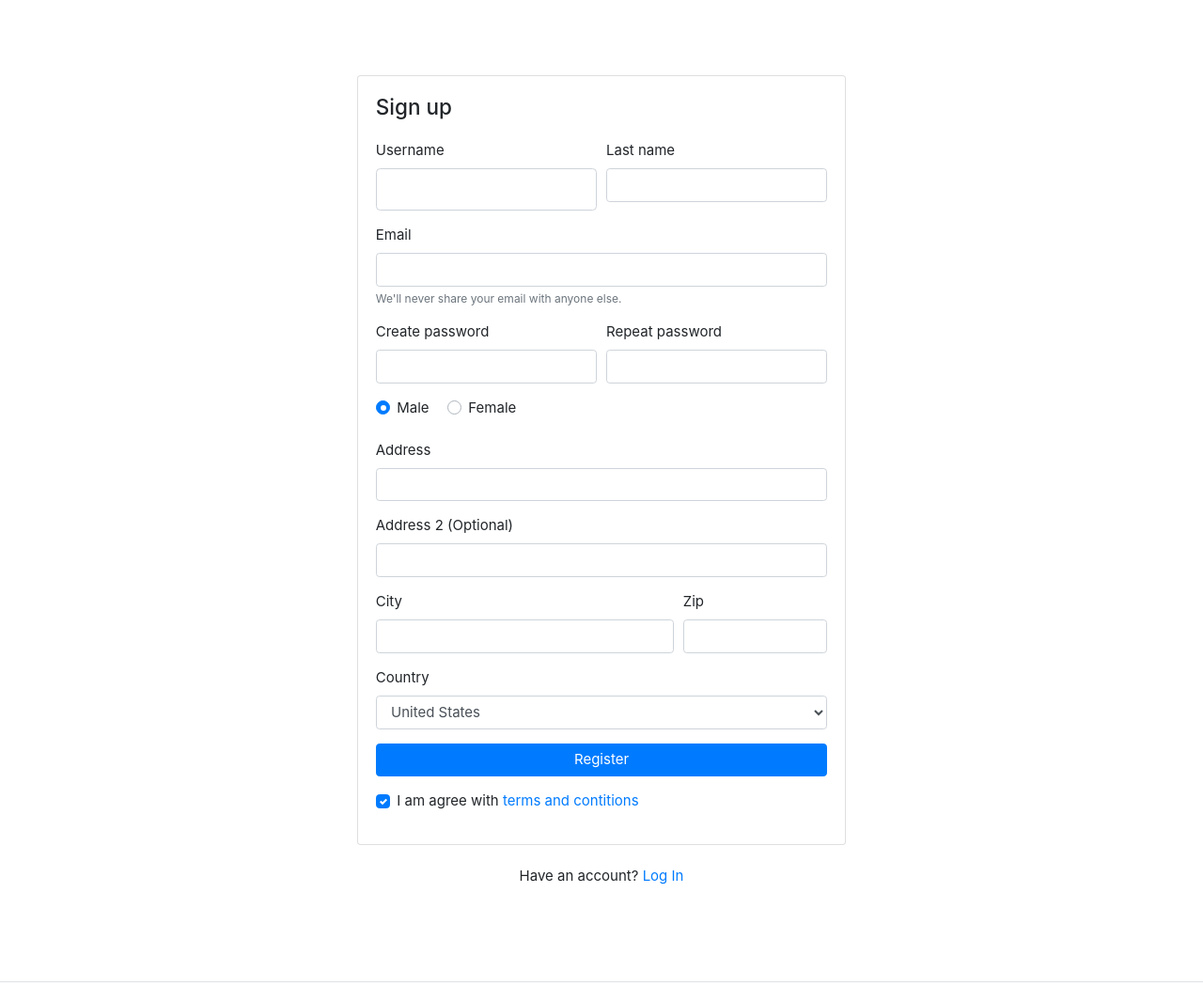
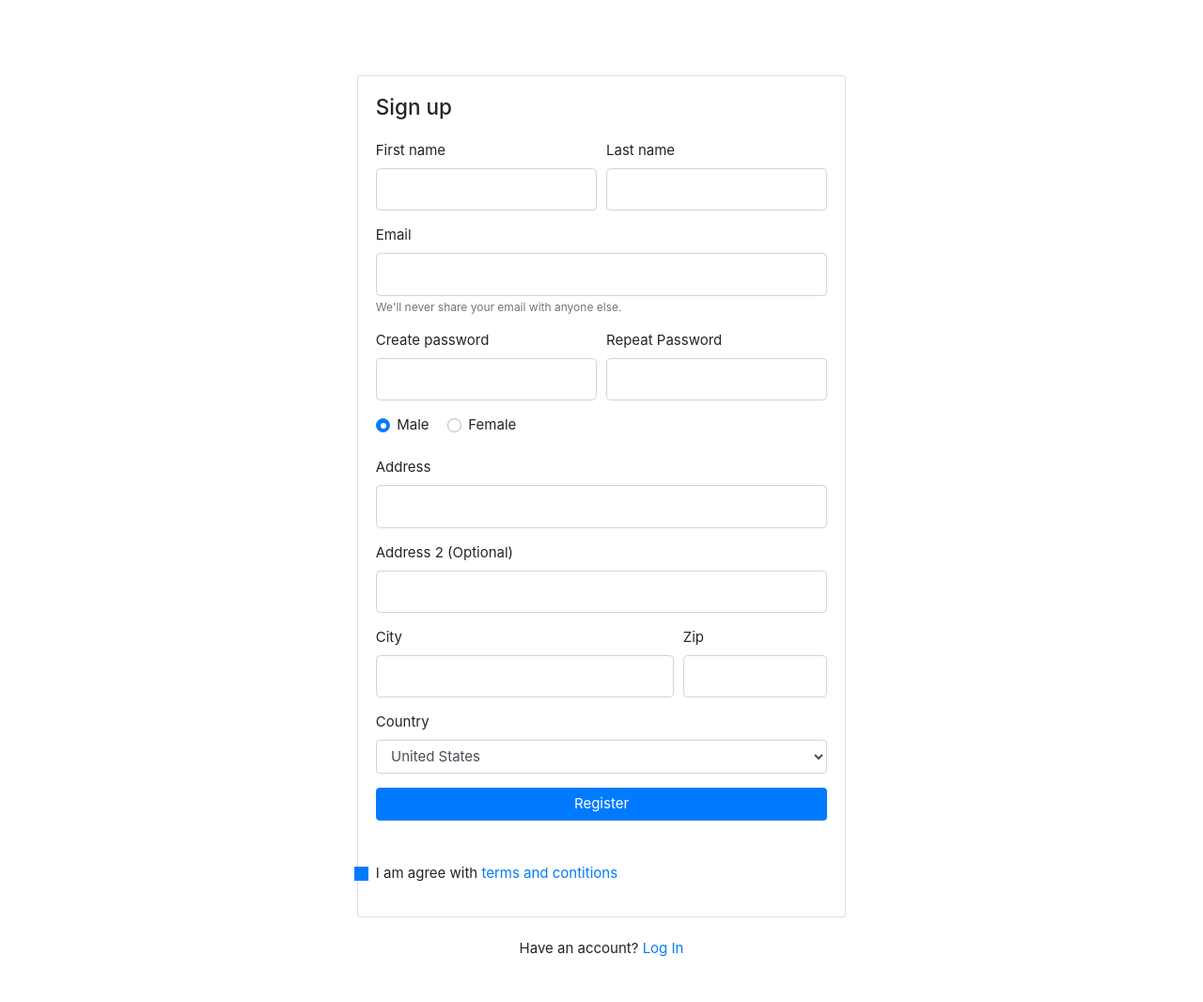
Before and after one commit to ihnesto/python-ecommerce, a Flask app: page /register in a window 1280 px wide. Shown: the part 79-1145 px from the top of the page at 94% size. Run offline with Flask 2, Linux system fonts and the light colour scheme; some libraries are stand-ins or nearby versions; some web fonts are replaced.

Commit message:
register page bug fixed

```diff
--- a/main.py
+++ b/main.py
@@ -1,6 +1,6 @@
 from flask import Flask, render_template, request, redirect, flash, url_for, session
 from flask_wtf import FlaskForm
-from wtforms import StringField, PasswordField, SubmitField, BooleanField, ValidationError, FileField
+from wtforms import StringField, PasswordField, SubmitField, BooleanField, ValidationError, FileField, RadioField, SelectField
 from flask_wtf.file import FileRequired, FileAllowed
 from wtforms.validators import DataRequired, Length, Email, EqualTo
 from flask_sqlalchemy import SQLAlchemy
@@ -49,12 +49,20 @@
     return User.query.get(int(user_id))
 
 class RegistrationForm(FlaskForm):
-    username = StringField('Username', validators=[DataRequired(), Length(min=6)])
+    firstName = StringField('First name', validators=[ DataRequired() ])
+    lastName = StringField('Last name', validators=[ DataRequired() ])
     email = StringField('Email', validators=[DataRequired(), Email()])
-    password = PasswordField('Password', validators=[DataRequired()])
-    confirmPassword = PasswordField('Confirm Password', validators=[DataRequired(), EqualTo('password')])
-    user_img = FileField('User Image File', validators=[ FileRequired(), FileAllowed(['jpg', 'png'])])
-    submit = SubmitField('Sign Up')
+    password = PasswordField('Create password', validators=[DataRequired()])
+    confirmPassword = PasswordField('Repeat Password', validators=[DataRequired(), EqualTo('password')])
+    genderMale = RadioField('gender', validators=[DataRequired()])
+    genderFemale = RadioField('gender', validators=[DataRequired()])
+    address = StringField('Address', validators=[ DataRequired() ])
+    address2 = StringField('Address 2 (Optional)', validators=[ DataRequired() ])
+    city = StringField('City', validators=[ DataRequired() ])
+    zipCode = StringField('Zip', validators=[ DataRequired() ])
+    country = SelectField('Country', choices=[('cpp', 'C++'), ('py', 'Python'), ('text', 'Plain Text')])
+    submitButton = SubmitField('Register')
+    agreeTerms = BooleanField('', )
 
     def validate_username(self, username):
         user = User.query.filter_by(username=username.data).first()
--- a/templates/register.html
+++ b/templates/register.html
@@ -101,37 +101,77 @@
 		<form>
 				<div class="form-row">
 					<div class="col form-group">
-						{{ form.username.label(class="form-control-label") }}
+						{{ form.firstName.label(class="form-control-label") }}
 
-						{% if form.username.errors %}
-							{{ form.username(class="form-control form-control-lg is-invalid") }}
+						{% if form.firstName.errors %}
+							{{ form.firstName(class="form-control form-control-lg is-invalid") }}
 							<div class="invalid-feedback">
-								{% for error in form.username.errors %}
+								{% for error in form.firstName.errors %}
 									<span>{{ error }}</span>
 								{% endfor %}
 							</div>
 						{% else %}
-							{{ form.username(class="form-control form-control-lg") }}
+							{{ form.firstName(class="form-control form-control-lg") }}
 						{% endif %}
 					</div> <!-- form-group end.// -->
 					<div class="col form-group">
-						<label>Last name</label>
-					  	<input type="text" class="form-control" placeholder="">
+						{{ form.lastName.label(class="form-control-label") }}
+
+						{% if form.lastName.errors %}
+							{{ form.lastName(class="form-control form-control-lg is-invalid") }}
+							<div class="invalid-feedback">
+								{% for error in form.lastName.errors %}
+									<span>{{ error }}</span>
+								{% endfor %}
+							</div>
+						{% else %}
+							{{ form.lastName(class="form-control form-control-lg") }}
+						{% endif %}
 					</div> <!-- form-group end.// -->
 				</div> <!-- form-row end.// -->
 				<div class="form-group">
-					<label>Email</label>
-					<input type="email" class="form-control" placeholder="">
+						{{ form.email.label(class="form-control-label") }}
+
+						{% if form.email.errors %}
+							{{ form.email(class="form-control form-control-lg is-invalid") }}
+							<div class="invalid-feedback">
+								{% for error in form.email.errors %}
+									<span>{{ error }}</span>
+								{% endfor %}
+							</div>
+						{% else %}
+							{{ form.email(class="form-control form-control-lg") }}
+						{% endif %}
 					<small class="form-text text-muted">We'll never share your email with anyone else.</small>
 				</div> <!-- form-group end.// -->
 				<div class="form-row">
 					<div class="form-group col-md-6">
-						<label>Create password</label>
-					    <input class="form-control" type="password">
+						{{ form.password.label(class="form-control-label") }}
+
+						{% if form.password.errors %}
+							{{ form.password(class="form-control form-control-lg is-invalid") }}
+							<div class="invalid-feedback">
+								{% for error in form.password.errors %}
+									<span>{{ error }}</span>
+								{% endfor %}
+							</div>
+						{% else %}
+							{{ form.password(class="form-control form-control-lg") }}
+						{% endif %}
 					</div> <!-- form-group end.// -->
 					<div class="form-group col-md-6">
-						<label>Repeat password</label>
-					    <input class="form-control" type="password">
+						{{ form.confirmPassword.label(class="form-control-label") }}
+
+						{% if form.confirmPassword.errors %}
+							{{ form.confirmPassword(class="form-control form-control-lg is-invalid") }}
+							<div class="invalid-feedback">
+								{% for error in form.confirmPassword.errors %}
+									<span>{{ error }}</span>
+								{% endfor %}
+							</div>
+						{% else %}
+							{{ form.confirmPassword(class="form-control form-control-lg") }}
+						{% endif %}
 					</div> <!-- form-group end.// -->
 				</div>
 				<div class="form-group">
@@ -145,22 +185,65 @@
 					</label>
 				</div> <!-- form-group end.// -->
 				<div class="form-group">
-					<label>Address</label>
-					<input type="text" class="form-control" placeholder="">
-				</div> <!-- form-group end.// -->
+						{{ form.address.label(class="form-control-label") }}
+
+						{% if form.address.errors %}
+							{{ form.address(class="form-control form-control-lg is-invalid") }}
+							<div class="invalid-feedback">
+								{% for error in form.address.errors %}
+									<span>{{ error }}</span>
+								{% endfor %}
+							</div>
+						{% else %}
+							{{ form.address(class="form-control form-control-lg") }}
+						{% endif %}
+					</div> <!-- form-group end.// -->
 				<div class="form-group">
-					<label>Address 2 (Optional)</label>
-					<input type="text" class="form-control" placeholder="">
+						{{ form.address2.label(class="form-control-label") }}
+
+						{% if form.address2.errors %}
+							{{ form.address2(class="form-control form-control-lg is-invalid") }}
+							<div class="invalid-feedback">
+								{% for error in form.address2.errors %}
+									<span>{{ error }}</span>
+								{% endfor %}
+							</div>
+						{% else %}
+							{{ form.address2(class="form-control form-control-lg") }}
+						{% endif %}
 				</div> <!-- form-group end.// -->
 				<div class="form-row">
 					<div class="form-group col-md-8">
-					  <label>City</label>
-					  <input type="text" class="form-control">
+
+						{{ form.city.label(class="form-control-label") }}
+
+						{% if form.city.errors %}
+							{{ form.city(class="form-control form-control-lg is-invalid") }}
+							<div class="invalid-feedback">
+								{% for error in form.city.errors %}
+									<span>{{ error }}</span>
+								{% endfor %}
+							</div>
+						{% else %}
+							{{ form.city(class="form-control form-control-lg") }}
+						{% endif %}
+
 					</div> <!-- form-group end.// -->
 					<div class="form-group col-md-4">
-						<label>Zip</label>
-						<input type="text" class="form-control">
-					  </div> <!-- form-group end.// -->
+						{{ form.zipCode.label(class="form-control-label") }}
+
+						{% if form.zipCode.errors %}
+							{{ form.zipCode(class="form-control form-control-lg is-invalid") }}
+							<div class="invalid-feedback">
+								{% for error in form.zipCode.errors %}
+									<span>{{ error }}</span>
+								{% endfor %}
+							</div>
+						{% else %}
+							{{ form.zipCode(class="form-control form-control-lg") }}
+						{% endif %}
+					</div> <!-- form-group end.// -->
+
 				</div> <!-- form-row.// -->
 				<div class="form-group">
 					<label>Country</label>
@@ -174,10 +257,23 @@
 					</select>
 				</div> <!-- form-group end.// -->
 			    <div class="form-group">
-			        <button type="submit" class="btn btn-primary btn-block"> Register  </button>
+					{{ form.submitButton(class="btn btn-primary btn-block") }}
 			    </div> <!-- form-group// -->
 			    <div class="form-group">
-		            <label class="custom-control custom-checkbox"> <input type="checkbox" class="custom-control-input" checked=""> <div class="custom-control-label"> I am agree with <a href="#">terms and contitions</a>  </div> </label>
+					{{ form.agreeTerms.label(class="custom-control custom-checkbox") }}
+
+						{% if form.agreeTerms.errors %}
+							{{ form.agreeTerms(class="is-invalid custom-control-input", checked="") }}
+							<div class="invalid-feedback">
+								{% for error in form.agreeTerms.errors %}
+									<span>{{ error }}</span>
+								{% endfor %}
+							</div>
+						{% else %}
+							{{ form.agreeTerms(class="custom-control-input", checked="") }}
+						{% endif %}
+
+					<div class="custom-control-label"> I am agree with <a href="#">terms and contitions</a></div>
 		        </div> <!-- form-group end.// -->
 			</form>
 		</article><!-- card-body.// -->
```
